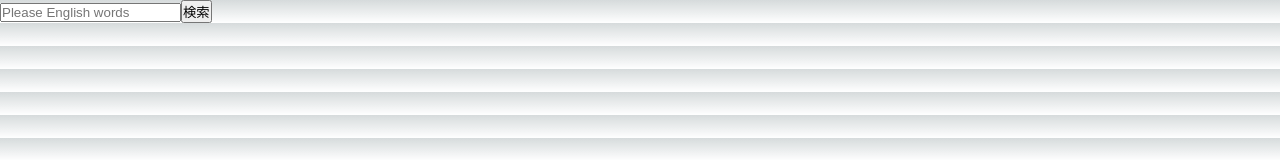
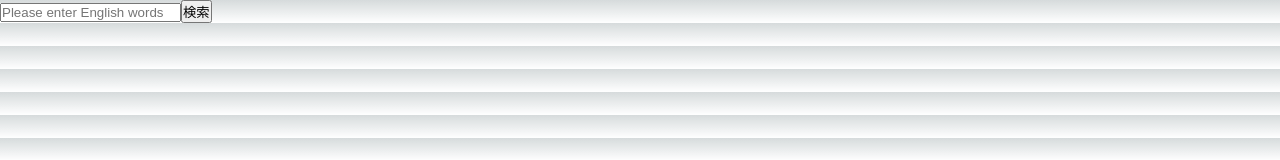
Before and after one commit to pirosiki002/americagon, a Next.js app: page / in a window 1280 px wide. Shown: the top 160 px of the page. Built offline with nearby package versions, Linux system fonts and the light colour scheme.

Commit message:
test commit

```diff
--- a/pages/index.tsx
+++ b/pages/index.tsx
@@ -19,7 +19,7 @@ const Dictionary = () => {
     <div>
       <input
         type="text"
-        placeholder="Please English words"
+        placeholder="Please enter English words"
         value={query}
         onChange={(e) => setQuery(e.target.value)}
       />
```
